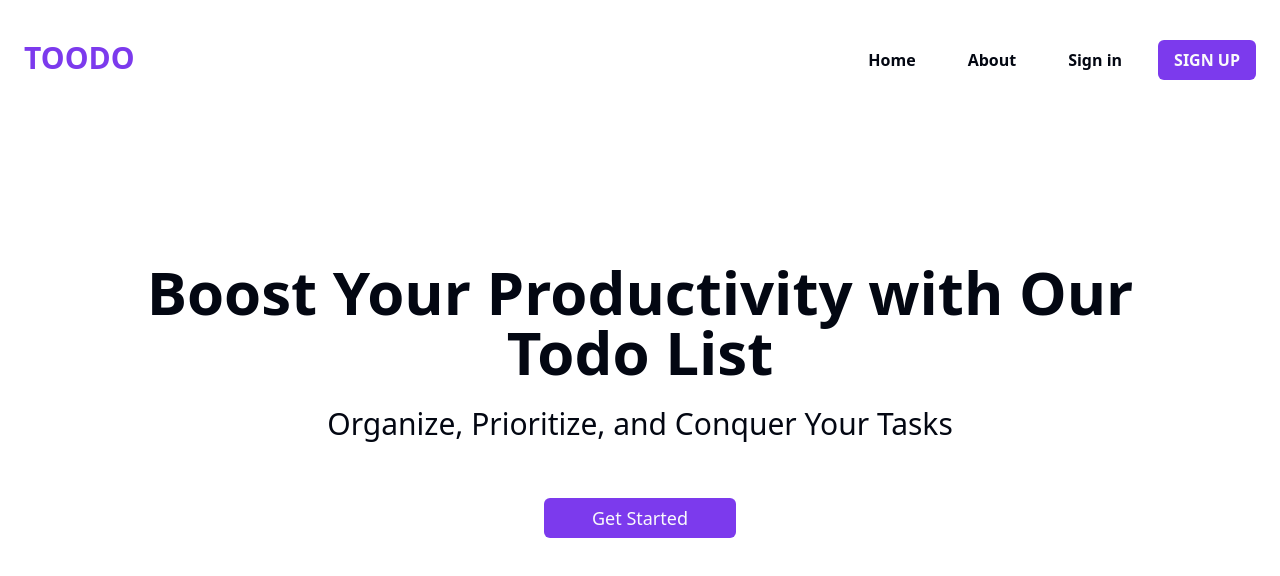
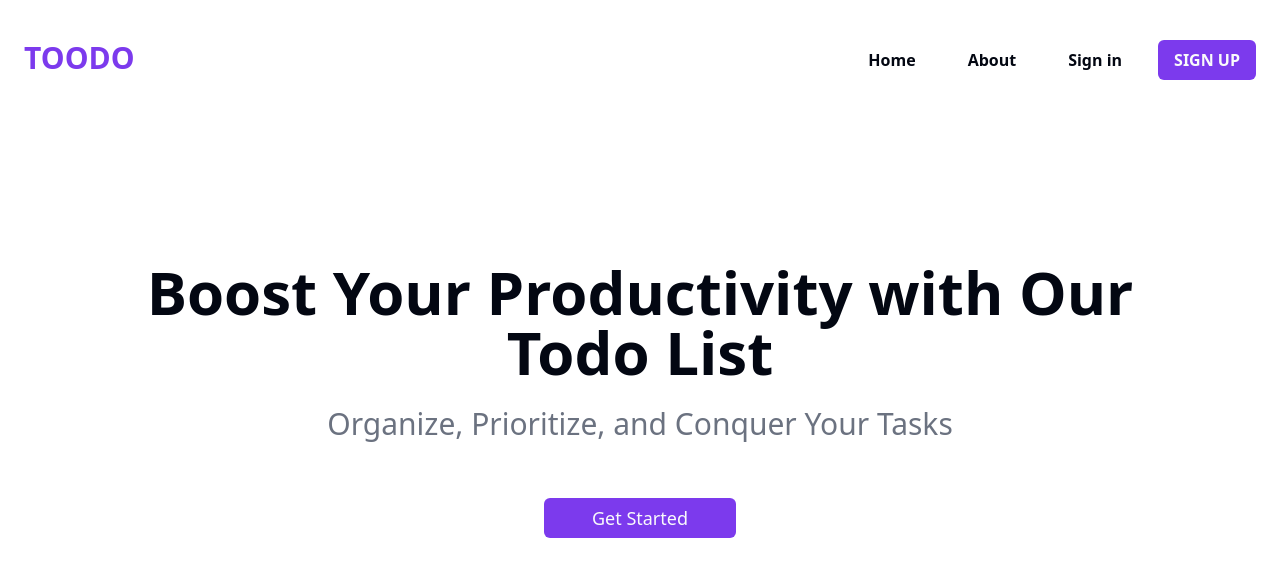
Before and after one commit to subodhGalande/Toodo, a React (Vite) app: page / in a window 1280 px wide. Shown: the top 576 px of the page. Built offline with nearby package versions, Linux system fonts and the light colour scheme.

Commit message:
fix: hero section fonts

```diff
--- a/src/custom_components/Hero.tsx
+++ b/src/custom_components/Hero.tsx
@@ -10,10 +10,10 @@ const Hero = () => {
       <div className=" max-w-screen max-h-screen mx-auto">
         <div className=" w-full h-screen  mx-auto flex items-center justify-center  flex-col   ">
           <div>
-            <h1 className=" text-6xl max-w-5xl font-bold text-foreground text-center">
+            <h1 className=" text-6xl max-w-5xl font-extrabold text-foreground text-center">
               Boost Your Productivity with Our Todo List
             </h1>
-            <h2 className="text-3xl pt-6 font-medium text-center font-sans text-card-foreground ">
+            <h2 className="text-3xl pt-6 font-medium text-center font-sans text-muted-foreground ">
               Organize, Prioritize, and Conquer Your Tasks
             </h2>
           </div>
--- a/src/custom_components/Signup.tsx
+++ b/src/custom_components/Signup.tsx
@@ -78,7 +78,7 @@ const Signup = () => {
   return (
     <>
       <Navbar />
-      <div className=" w-full h-screen mx-auto flex items-center justify-center  flex-col  ">
+      <div className="  w-full h-screen mx-auto flex items-center justify-center  flex-col  ">
         <Card className=" w-1/4 bg-secondary ">
           <CardHeader>
             <CardTitle className="text-3xl">Create an account</CardTitle>
```
